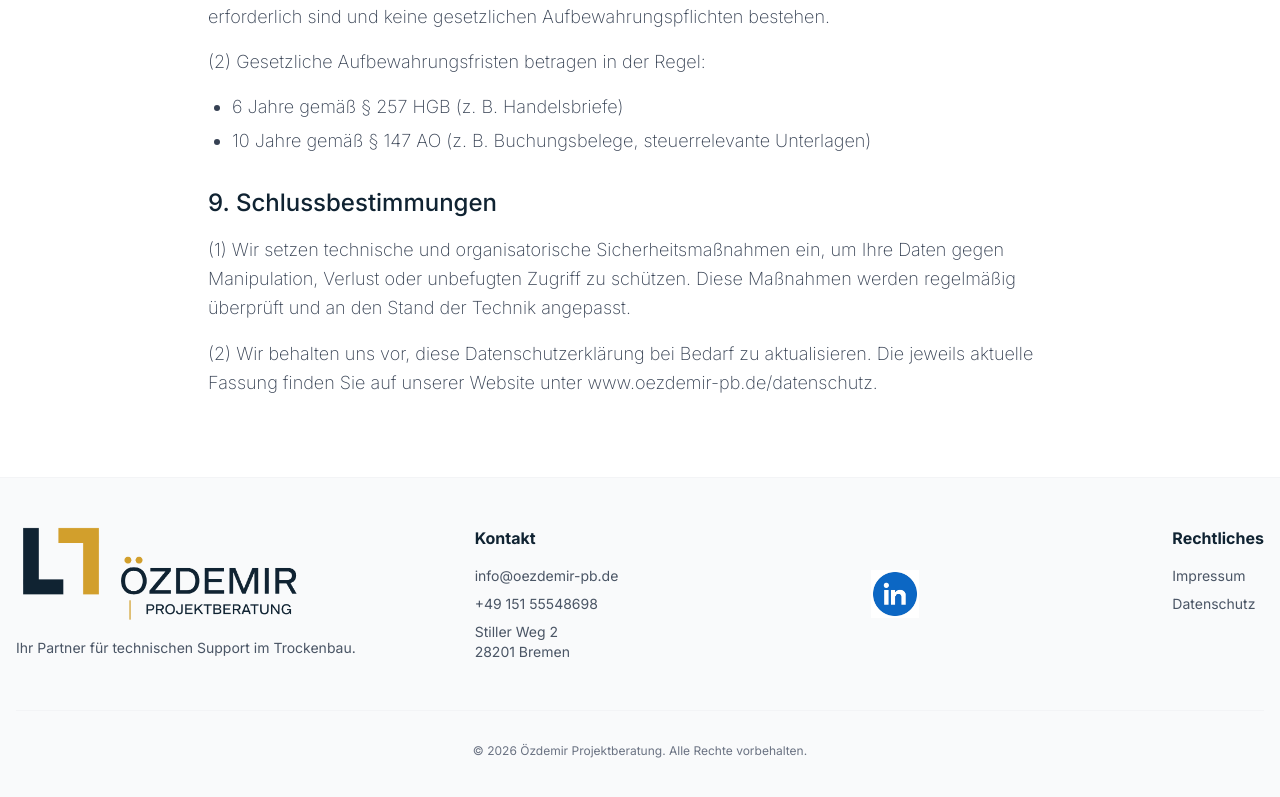
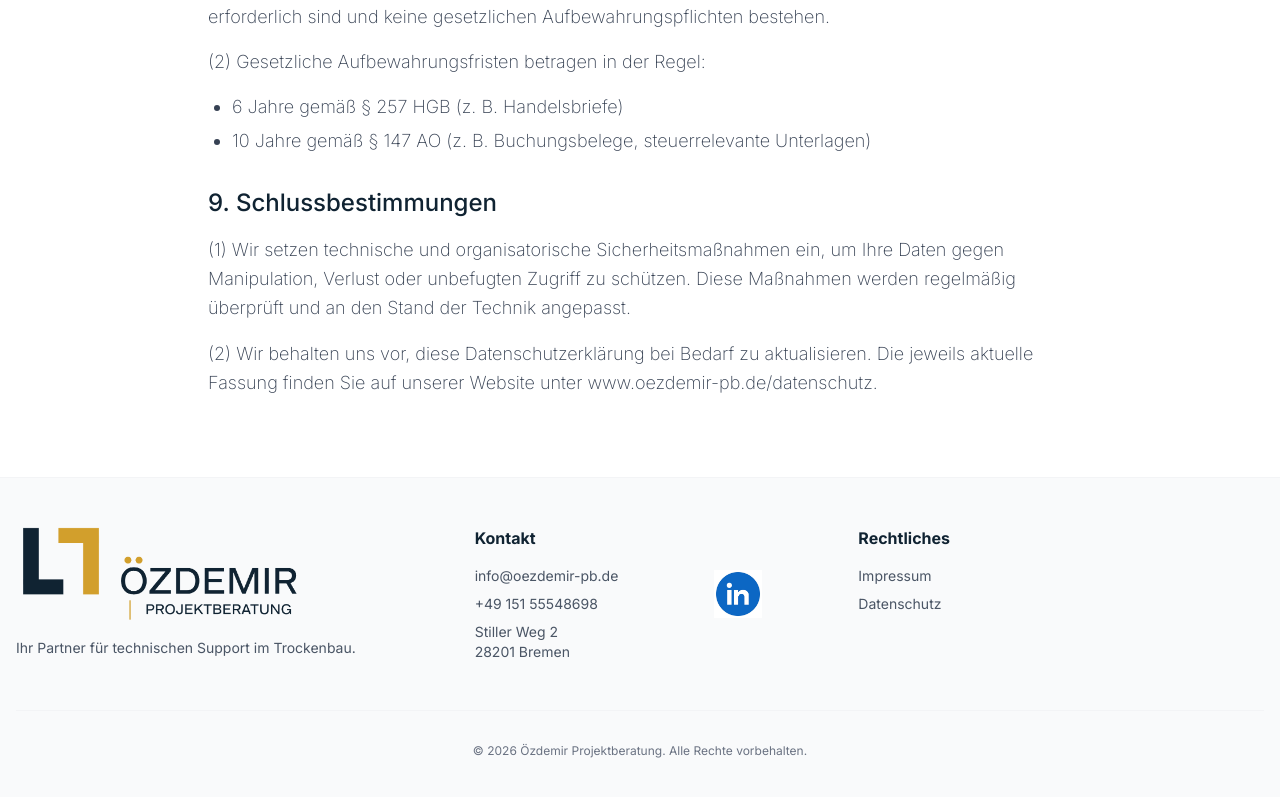
Before and after one commit to adventuresoftimon-2311/oezdemir-projektberatung, a React (Vite) app: page /datenschutz in a window 1280 px wide. Shown: the part 4073-4870 px from the top of the page. Built offline with nearby package versions, Linux system fonts and the light colour scheme.

Commit message:
Cluster footer elements leftward and reduce spacing

```diff
--- a/src/components/Footer.jsx
+++ b/src/components/Footer.jsx
@@ -18,7 +18,7 @@ const Footer = () => {
                         </p>
                     </div>
 
-                    <div className="lg:w-2/3 flex flex-col md:flex-row justify-between items-center md:items-start gap-8">
+                    <div className="lg:w-2/3 flex flex-col md:flex-row justify-start items-center md:items-start gap-8 md:gap-24">
                         <div>
                             <h4 className="font-bold mb-4 text-primary-darkblue">Kontakt</h4>
                             <ul className="space-y-2 text-sm text-gray-600">
```
